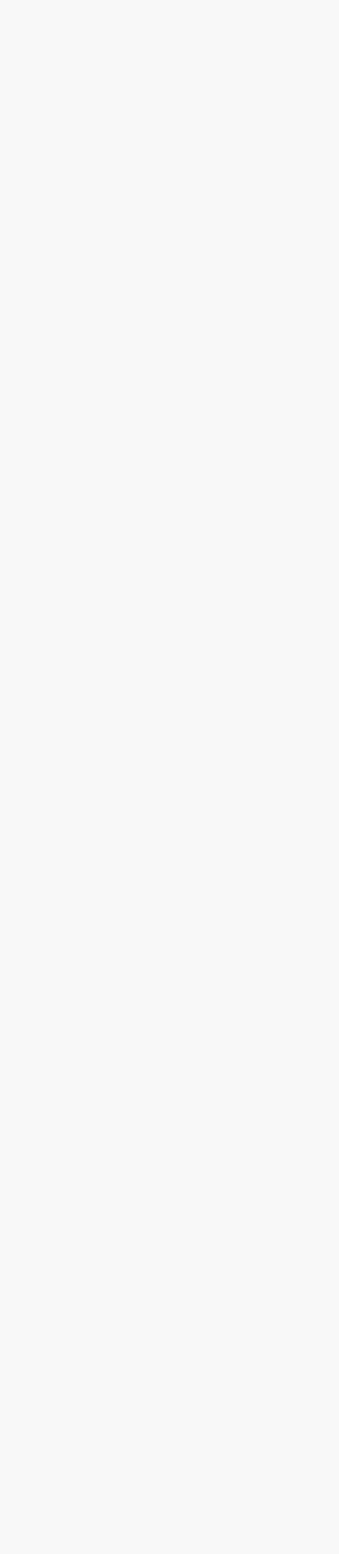
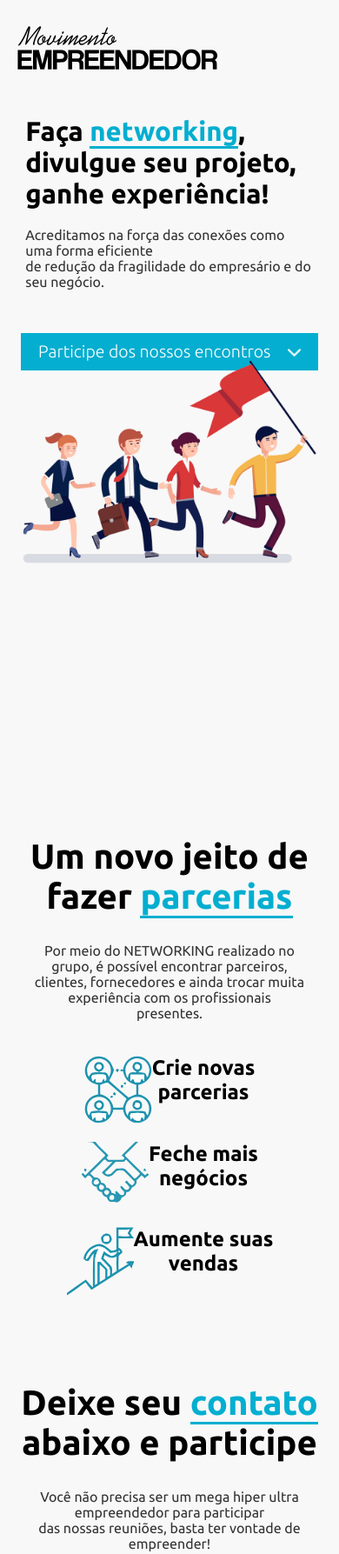
Before and after one commit to dotpegaso/movimentoempreendedor, a website: page index.html in a window 390 px wide. Shown: the top 1787 px of the page at 87% size. Before the commit the page ends 844 px from the top, so only its background shows below. Drawn offline with Linux system fonts and the light colour scheme.

Commit message:
day one finished

```diff
--- /dev/null
+++ b/_sass/home/mobile.scss
@@ -0,0 +1,91 @@
+@media screen and (max-width: 490px){
+    .floating, #footer{
+        display: none !important;
+    }
+
+    #home{
+
+        .menu{
+            display: none;
+        }
+
+        .container{
+            flex-wrap: wrap;
+
+            .text{
+                width: 100%;
+                text-align: center;
+                padding-top: 50px;
+                margin: 0;
+
+                p{
+                    font-size: 8vw;
+                    text-align: left;
+                    width: 85%;
+                    display: block;
+                    margin: 0 auto;
+                }
+
+                span{
+                    text-align: left;
+                    display: block;
+                    margin: 0 auto;
+                    width: 85%;
+                    margin-top: 20px;
+                }
+
+                button{
+                    margin-top: 50px;
+                    font-size: 5vw;
+                }
+            }
+
+            .vector{
+                width: 100%;
+
+                img{
+                    display: block;
+                    margin: 0 auto;
+                    height: 100vw !important;
+                    transform: translateY(-90px);
+                    pointer-events: none;
+                }
+
+            }
+        }
+    }
+
+    #about{
+
+        article{ margin-bottom: 20px; }
+        .objectives{
+            flex-wrap: wrap;
+            padding: 0;
+
+            .box{
+                width: 100%;
+                margin: 20px 0;
+
+                img{width: 20vw;}
+                p{font-size: 1.5em};
+            }
+        }
+
+        span{
+            width: 80%;
+            margin: 30px auto 0;
+        }
+
+        form{width: 90vw;}
+
+        .money{
+            img{
+                height: 100vw !important;
+            }
+        }
+
+        #footer{
+            display: none;
+        }
+    }
+}
--- a/_sass/main.scss
+++ b/_sass/main.scss
@@ -63,3 +63,4 @@
 @import 'home/home.scss';
 @import 'home/about.scss';
 @import 'home/footer.scss';
+@import 'home/mobile.scss';
--- a/index.html
+++ b/index.html
@@ -20,7 +20,7 @@
     </head>
     <body ng-app="app">
 
-        <ng-view ng-controller="controller"></ng-view>
+        <ng-view></ng-view>
 
         <!--libs/dependencies-->
         <script src="lib/angular.min.js"></script>
```
Also changed, not shown: css/main.min.css.
